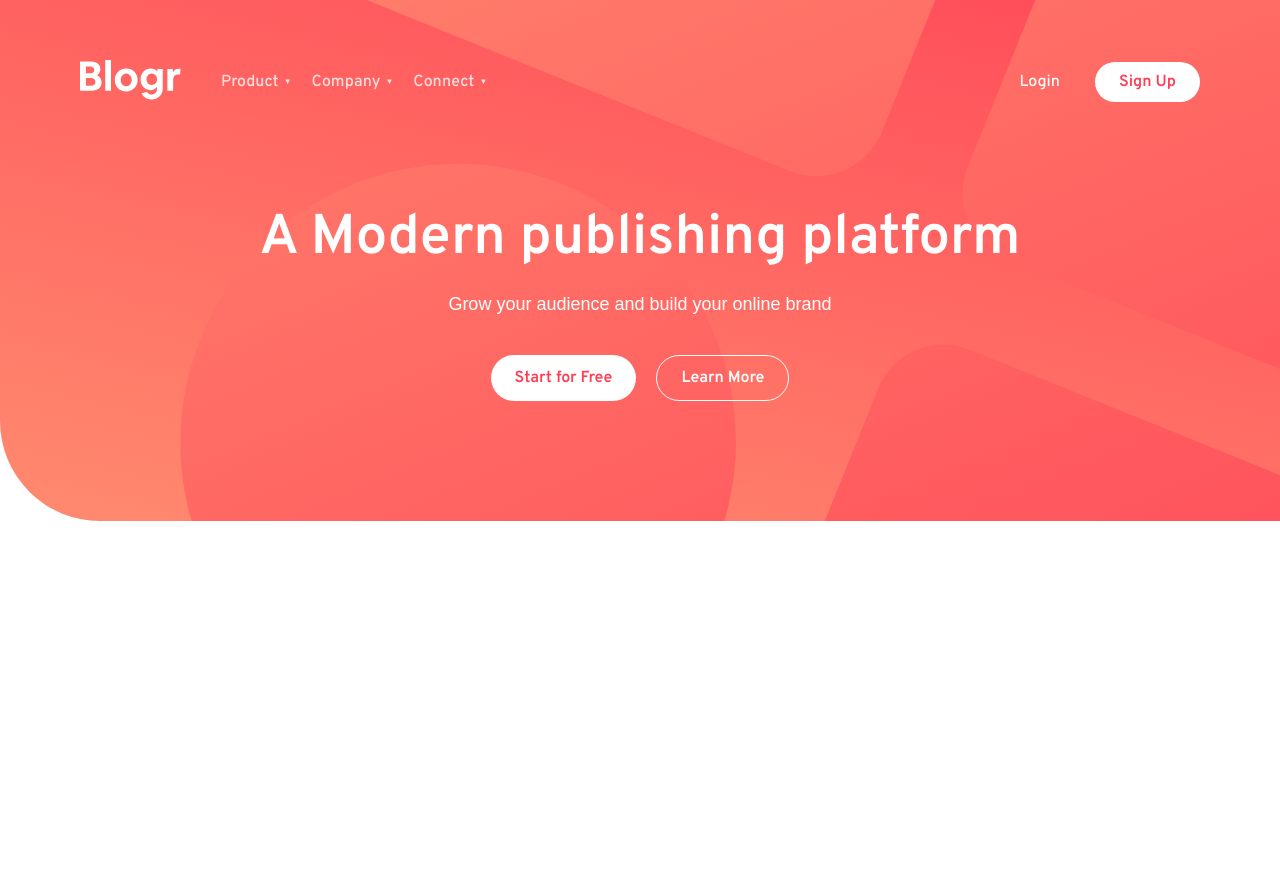
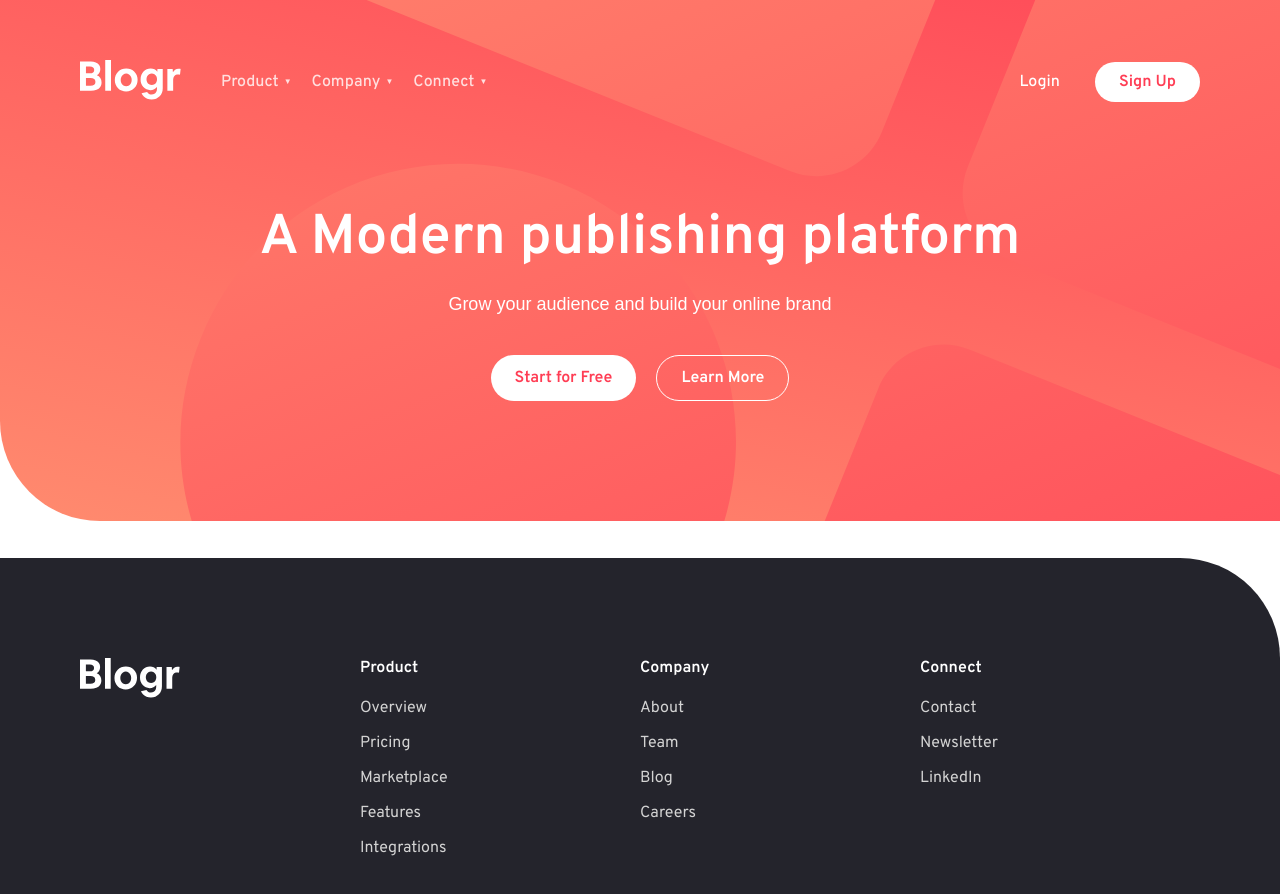
Before and after one commit to ME0WGE/React-Blogr-Layout, a React (Vite) app: page /#/ in a window 1280 px wide. Shown: the top 894 px of the page. Before the commit the page ends 800 px from the top, so only its background shows below. Built offline with nearby package versions, Linux system fonts and the light colour scheme; a web font is replaced by a local one.

Commit message:
footer okayge

```diff
--- a/src/components/footer/Footer.jsx
+++ b/src/components/footer/Footer.jsx
@@ -1,5 +1,51 @@
 import "./footer.css";
+import { Link } from "react-router-dom";
+import logo from "../../assets/images/logo.svg";
 
 export default function Footer() {
-  return;
+  return (
+    <footer className="footer-container">
+      <div className="footer-content">
+        {/* Logo */}
+        <div className="footer-logo">
+          <Link to="/">
+            <img src={logo} alt="Blogr logo" />
+          </Link>
+        </div>
+
+        {/* Product Links */}
+        <div className="footer-links">
+          <h4>Product</h4>
+          <ul>
+            <li><Link to="/overview">Overview</Link></li>
+            <li><Link to="/pricing">Pricing</Link></li>
+            <li><Link to="/marketplace">Marketplace</Link></li>
+            <li><Link to="/features">Features</Link></li>
+            <li><Link to="/integrations">Integrations</Link></li>
+          </ul>
+        </div>
+
+        {/* Company Links */}
+        <div className="footer-links">
+          <h4>Company</h4>
+          <ul>
+            <li><Link to="/about">About</Link></li>
+            <li><Link to="/team">Team</Link></li>
+            <li><Link to="/blog">Blog</Link></li>
+            <li><Link to="/careers">Careers</Link></li>
+          </ul>
+        </div>
+
+        {/* Connect Links */}
+        <div className="footer-links">
+          <h4>Connect</h4>
+          <ul>
+            <li><Link to="/contact">Contact</Link></li>
+            <li><Link to="/newsletter">Newsletter</Link></li>
+            <li><Link to="/linkedin">LinkedIn</Link></li>
+          </ul>
+        </div>
+      </div>
+    </footer>
+  );
 }
--- a/src/components/footer/footer.css
+++ b/src/components/footer/footer.css
@@ -0,0 +1,85 @@
+.footer-container {
+  background-color: var(--color-dark);
+  border-top-right-radius: 100px;
+  width: 100%;
+  padding: var(--spacing-large) var(--spacing-large-l);
+  color: var(--color-text-white);
+}
+
+.footer-content {
+  display: flex;
+  justify-content: space-between;
+  flex-wrap: wrap;
+  max-width: 1200px;
+  margin: 0 auto;
+}
+
+.footer-logo {
+  flex: 1;
+  min-width: 150px;
+  margin-bottom: var(--spacing-medium);
+}
+
+.footer-logo img {
+  width: 100px;
+  height: auto;
+}
+
+.footer-links {
+  flex: 1;
+  min-width: 150px;
+  margin-bottom: var(--spacing-medium);
+}
+
+.footer-links h4 {
+  font-family: var(--font-overpass);
+  font-size: var(--font-size-nav-16);
+  font-weight: 600;
+  margin-bottom: var(--spacing-small);
+}
+
+.footer-links ul {
+  list-style: none;
+  padding: 0;
+}
+
+.footer-links ul li {
+  margin-bottom: var(--spacing-small-sm);
+}
+
+.footer-links ul li a {
+  font-family: var(--font-overpass);
+  font-size: var(--font-size-text-16);
+  color: var(--color-secondary);
+  text-decoration: none;
+  transition: color 0.2s ease;
+}
+
+.footer-links ul li a:hover {
+  color: var(--color-text-white);
+  text-decoration: underline;
+}
+
+/* Responsive design */
+@media (max-width: 768px) {
+  .footer-content {
+    flex-direction: column;
+    align-items: center;
+    text-align: center;
+  }
+
+  .footer-logo {
+    margin-bottom: var(--spacing-medium);
+  }
+
+  .footer-links {
+    margin-bottom: var(--spacing-medium);
+    min-width: 200px;
+  }
+}
+
+@media (max-width: 480px) {
+  .footer-container {
+    padding: var(--spacing-medium) var(--spacing-medium-m);
+  }
+}
--- a/src/index.css
+++ b/src/index.css
@@ -5,7 +5,7 @@
 :root {
   /* Primary Colors */
   --color-white: #ffffff; /*sur les fonds colorés*/
-  --color-dark: #25293a; /*pour le fond du footer et certaines sections*/
+  --color-dark: #24242c; /*pour le fond du footer et certaines sections*/
   --color-background-light: #ff8f70; /*du corail/saumon*/
   --color-background-dark: #ff3d54; /*au rouge plus foncé*/
 
```
